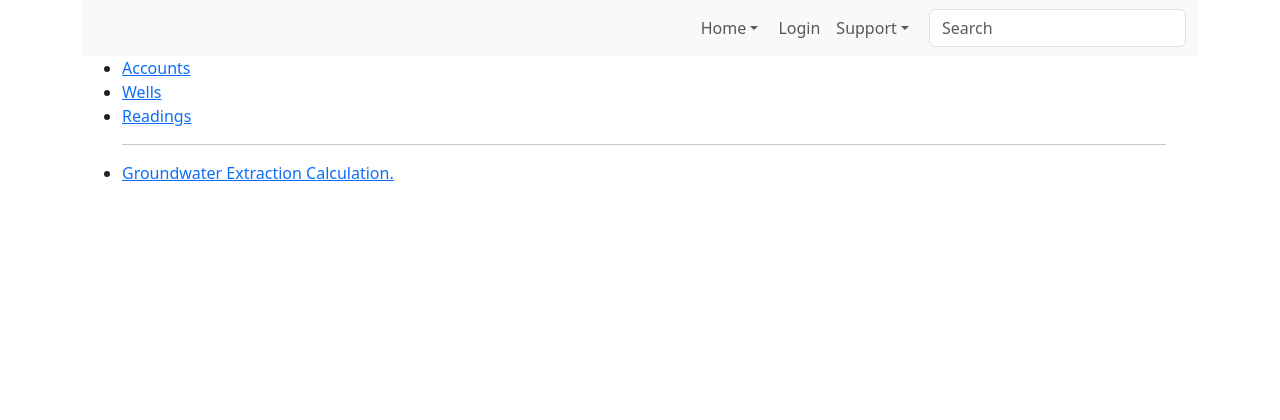
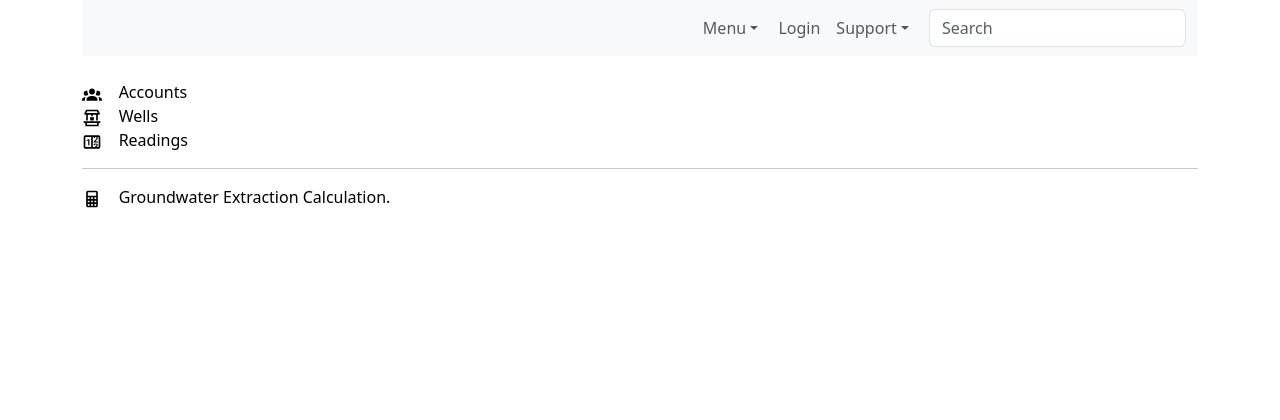
Before and after one commit to jcarter62/sgmaui, a Django app: page / in a window 1280 px wide. Shown: the top 420 px of the page. Run offline with Django 4.2, Linux system fonts and the light colour scheme; data that the repository does not hold is empty.

Commit message:
Added several icons for menu selections.

```diff
--- a/home/templates/home.html
+++ b/home/templates/home.html
@@ -1,11 +1,40 @@
 {% extends 'base.html' %}
 {% load static %}
 {% block content %}
-    <ul>
-        <li><a href="{% url 'acctview_home' %}">Accounts</a></li>
-        <li><a href="{% url 'mw_home' %}">Wells</a></li>
-        <li><a href="{% url 'readings_home' %}">Readings</a></li>
+    <br>
+    <style>
+    /* Target the anchor (link) elements and apply the following styles */
+    a {
+      color: black; /* Change the color to black (or any color you prefer) */
+      text-decoration: none; /* Remove the underline */
+    }
+
+    /* Optionally, you can add styles for visited links as well */
+    a:visited {
+      {#color: purple; /* Change the color of visited links (if desired) */#}
+        color: black;
+    }
+    </style>
+
+    <a href="{% url 'acctview_home' %}"><img src="{% static 'account-group.svg' %}" width="20" height="20">
+        &nbsp;&nbsp;
+        Accounts
+    </a>
+    <br>
+    <a href="{% url 'mw_home' %}"><img src="{% static 'water-well-outline.svg' %}" width="20" height="20">
+        &nbsp;&nbsp;
+       Wells
+    </a>
+    <br>
+    <a href="{% url 'readings_home' %}"><img src="{% static 'counter.svg' %}" width="20" height="20">
+        &nbsp;&nbsp;
+        Readings
+    </a>
     <hr>
+    <a href="{% url 'gw_input_params' %}"><img src="{% static 'calculator.svg' %}" width="20" height="20">
+        &nbsp;&nbsp;
+        Groundwater Extraction Calculation.
+    </a>
     {#        <li><a href="{% url 'mp_home' %}">Parcels</a></li>#}
     {#        <hr>#}
     {#        <li><a href="{% url 'ar_home' %}">Allocation Request</a></li>#}
@@ -13,6 +42,5 @@
     {#        <li><a href="{% url 'imd_home' %}">Import Meter Data</a></li>#}
     {#        <li><a href="{% url 'au_home' %}">Apply use to Accounts</a></li>#}
     {#        <hr>#}
-        <li><a href="{% url 'gw_input_params' %}">Groundwater Extraction Calculation.</a></li>
-    </ul>
+
 {% endblock %}
--- a/templates/base.html
+++ b/templates/base.html
@@ -20,7 +20,7 @@
 <div class="container">
     <nav class="navbar navbar-expand-lg bg-body-tertiary">
         <div class="container-fluid">
-            <a class="navbar-brand" href="#"><h4>{{ organization_name }}</h4></a>
+            <a class="navbar-brand" href="/"><h4>{{ organization_name }}</h4></a>
             <button class="navbar-toggler" type="button" data-bs-toggle="collapse"
                     data-bs-target="#navbarSupportedContent" aria-controls="navbarSupportedContent"
                     aria-expanded="false" aria-label="Toggle navigation">
@@ -31,14 +31,16 @@
                     <li class="nav-item">
                             <li class="nav-item dropdown">
                                 <a class="nav-link dropdown-toggle" href="#" role="button" data-bs-toggle="dropdown" aria-expanded="false">
-                                    Home
+                                    Menu
                                 </a>
 
                         <ul class="dropdown-menu">
-                            <li><a class="dropdown-item" href="/">Home</a></li>
-                            <li><a class="dropdown-item" href="{% url 'acctview_home' %}">Accounts</a></li>
-                            <li><a class="dropdown-item" href="{% url 'mw_home' %}">Wells</a></li>
-                            <li><a class="dropdown-item" href="{% url 'readings_home' %}">Readings</a></li>
+{#                            <li><a class="dropdown-item" href="/">Menu</a></li>#}
+                            <li><a class="dropdown-item" href="/">Home <img src="{% static 'home-analytics.svg' %}" width="20" height="20"></a></li>
+                            <li><a class="dropdown-item" href="{% url 'acctview_home' %}">Accounts <img src="{% static 'account-group.svg' %}" width="20" height="20"></a></li>
+                            <li><a class="dropdown-item" href="{% url 'mw_home' %}">Wells <img src="{% static 'water-well-outline.svg' %}" width="20" height="20"></a></li>
+                            <li><a class="dropdown-item" href="{% url 'readings_home' %}">Readings <img src="{% static 'counter.svg' %}" width="20" height="20"></a></li>
+                            <li><a class="dropdown-item" href="{% url 'gw_input_params' %}">GW Calc&amp;Post <img src="{% static 'calculator.svg' %}" width="20" height="20"></a></li>
                         </ul>
                 </li>
                     </li>
@@ -52,10 +54,10 @@
                                     {#            <li><a class="dropdown-item" href="#">Action</a></li>#}
                                     {#            <li><a class="dropdown-item" href="#">Another action</a></li>#}
                                     {#            <li><hr class="dropdown-divider"></li>#}
-                                    <li><a class="dropdown-item" href="{% url 'logout' %}">Logout</a></li>
-                                    <li><a class="dropdown-item" href="{% url 'password_change' %}">Change Password</a></li>
-                                    <li><a class="dropdown-item" href="{% url 'profile' %}">Update Profile</a></li>
-                                    <li><a class="dropdown-item" href="{% url 'user-settings' %}">Settings</a></li>
+                                    <li><a class="dropdown-item" href="{% url 'logout' %}">Logout <img src="{% static 'location-exit.svg' %}" width="20" height="20"></a></li>
+                                    <li><a class="dropdown-item" href="{% url 'password_change' %}">Change Password <img src="{% static 'form-textbox-password.svg' %}" width="20" height="20"></a></li>
+                                    <li><a class="dropdown-item" href="{% url 'profile' %}">Update Profile <img src="{% static 'account-cog.svg' %}" width="20" height="20"></a></li>
+                                    <li><a class="dropdown-item" href="{% url 'user-settings' %}">Settings <img src="{% static 'cogs.svg' %}" width="20" height="20"></a></li>
                                 </ul>
                             </li>
 {#                            <a class="nav-link" href="{% url 'logout' %}">Logout</a>#}
```
Also changed, not shown: static/account-cog.svg (added), static/account-group.svg (added), static/calculator.svg (added), static/cogs.svg (added), static/counter.svg (added), static/form-textbox-password.svg (added), static/home-analytics.svg (added), static/home-automation.svg (added), static/location-exit.svg (added), static/water-well-outline.svg (added). Lines whose indentation alone changed are shown as unchanged.
